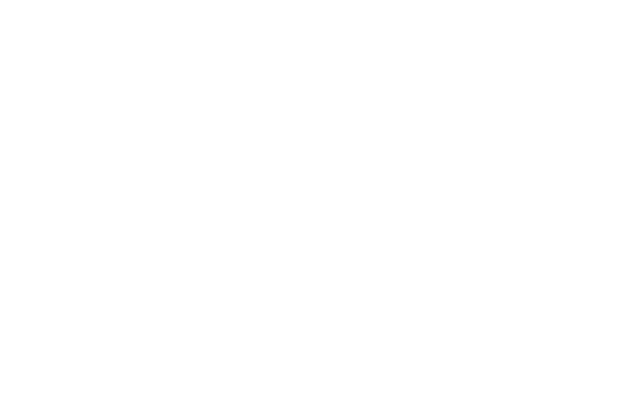
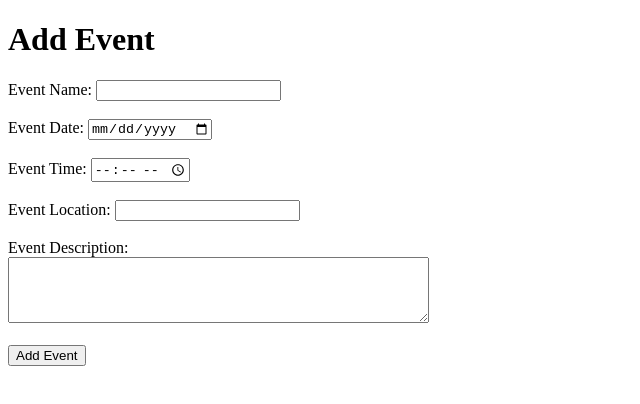
Before and after one commit to Etzomadiz/4166-WebSite, a plain HTML site: page eventDetailPage.html in a window 1280 px wide. Shown: the whole page, without its empty margins (0-640 px from the left). Drawn offline with Linux system fonts and the light colour scheme.

Commit message:
Update eventDetailPage.html
Testing form options

```diff
--- a/eventDetailPage.html
+++ b/eventDetailPage.html
@@ -6,6 +6,24 @@
     <title>Document</title>
 </head>
 <body>
+    <h1>Add Event</h1>
+    <form action="submit_event.php" method="POST">
+        <label for="event_name">Event Name:</label>
+        <input type="text" id="event_name" name="event_name" required><br><br>
 
+        <label for="event_date">Event Date:</label>
+        <input type="date" id="event_date" name="event_date" required><br><br>
+
+        <label for="event_time">Event Time:</label>
+        <input type="time" id="event_time" name="event_time" required><br><br>
+
+        <label for="event_location">Event Location:</label>
+        <input type="text" id="event_location" name="event_location" required><br><br>
+
+        <label for="event_description">Event Description:</label><br>
+        <textarea id="event_description" name="event_description" rows="4" cols="50" required></textarea><br><br>
+
+        <input type="submit" value="Add Event">
+    </form>
 </body>
 </html>
```
